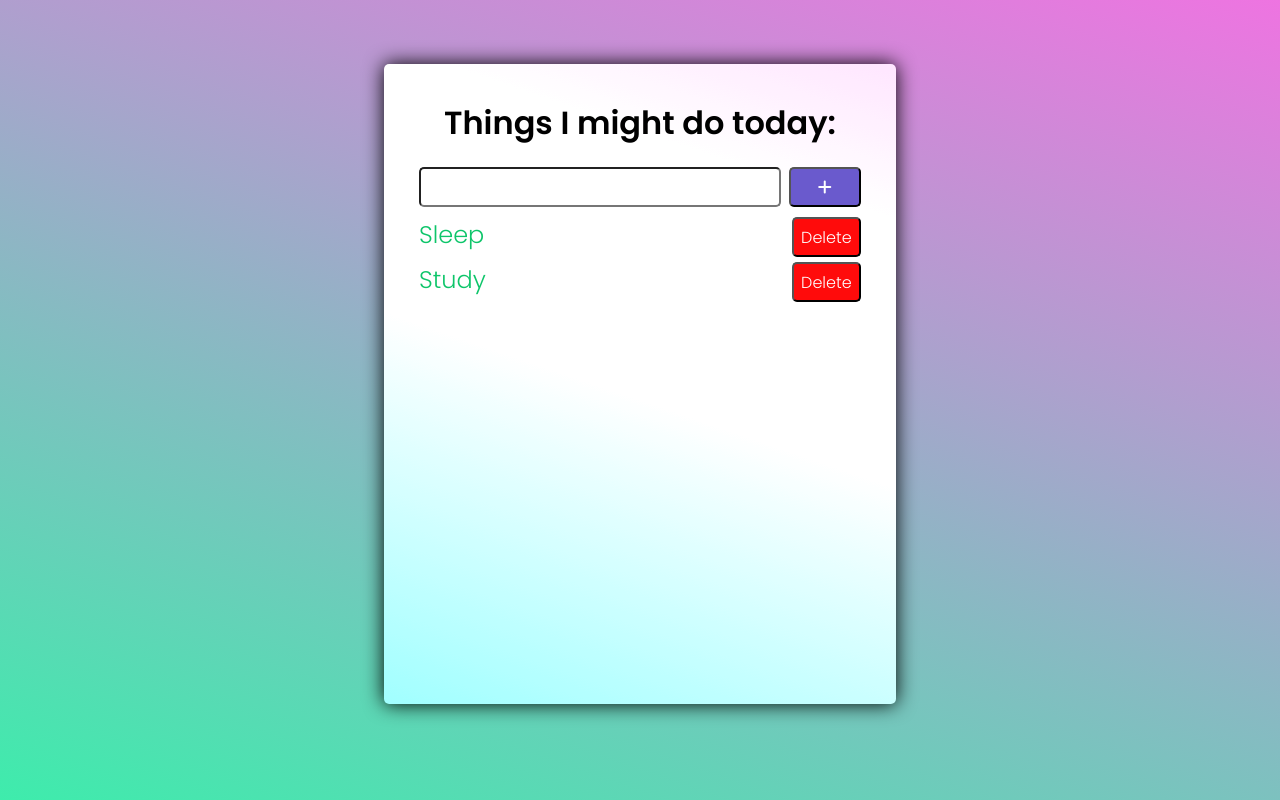
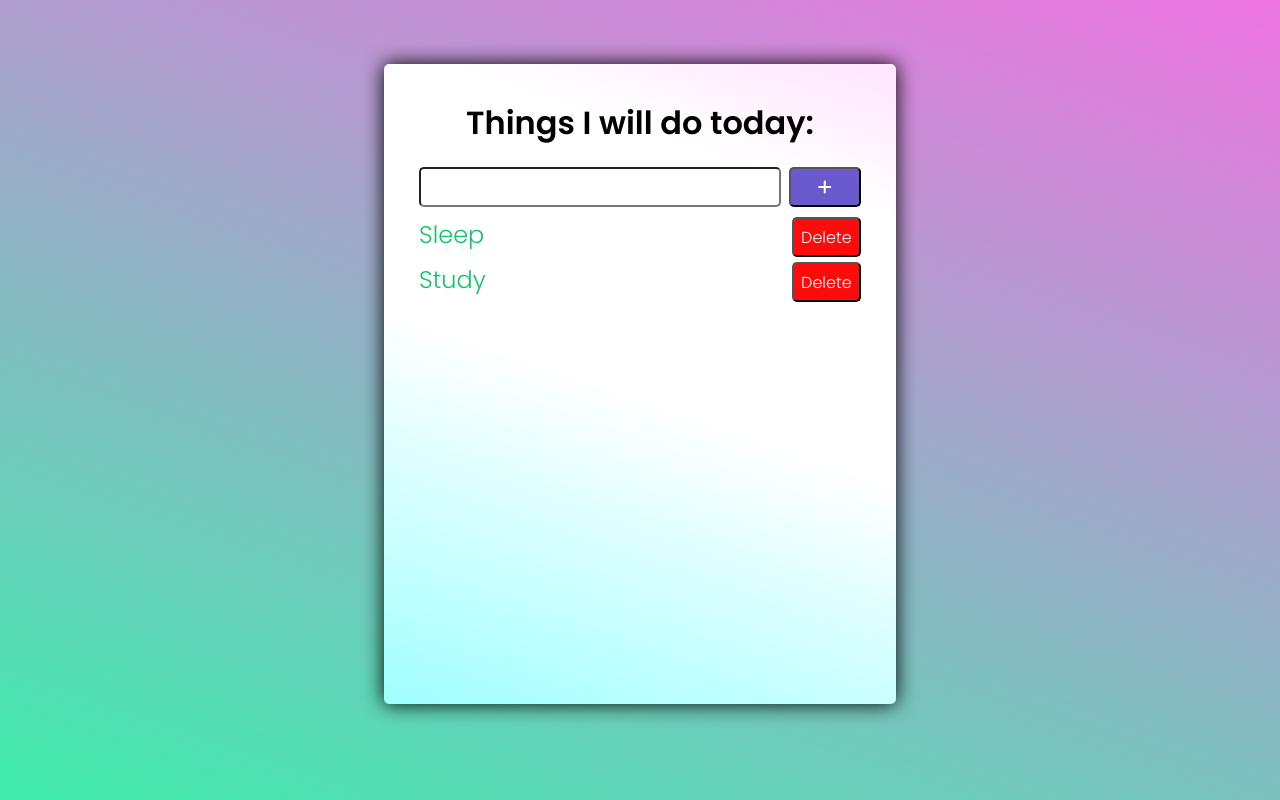
Before and after one commit to lovisaelensky/to-do, a plain HTML site: page index.html in a window 1280 px wide. Drawn offline with Linux system fonts and the light colour scheme.

Commit message:
small text change

```diff
--- a/index.html
+++ b/index.html
@@ -12,7 +12,7 @@
 
 <body>
     <div class="container">
-        <h1>Things I might do today:</h1>
+        <h1>Things I will do today:</h1>
         <input type="text" id="userInput">
         <button id="add-btn"><i class="fas fa-plus"></i></button>
         <ul>
```
